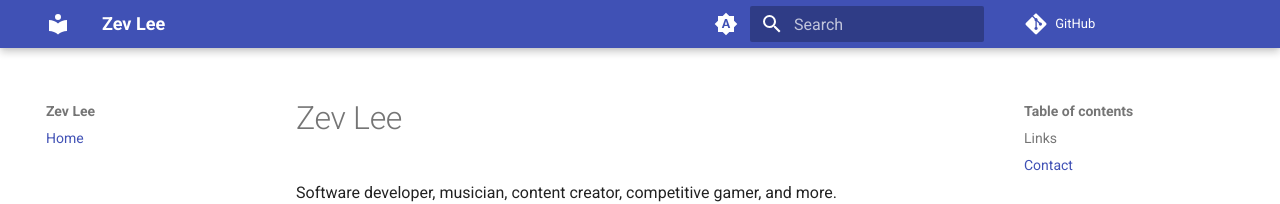
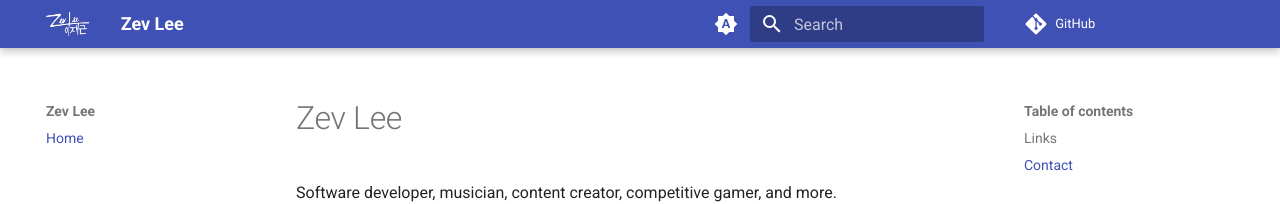
Before and after one commit to zevlee/zevlee.github.io, an MkDocs documentation site: the page built from docs/index.md, in a window 1280 px wide. Shown: the top 204 px of the page. Built offline with MkDocs 1.6.1 and Material for MkDocs 9.7.7, drawn with Linux system fonts in a browser that asks for light colours; comment, search, counter and statistics services are not loaded.

Commit message:
feat: Add logo and icon to website

```diff
--- a/docs/index.md
+++ b/docs/index.md
@@ -10,4 +10,4 @@ Software developer, musician, content creator, competitive gamer, and more.
 
 [Contact me on SimpleX Chat](https://simplex.chat/contact#/?v=2-6&smp=smp%3A%2F%2Fh--vW7ZSkXPeOUpfxlFGgauQmXNFOzGoizak7Ult7cw%3D%40smp15.simplex.im%2F2z2DhvGK8EdZtYWTQl7FggpaVpk2TkSs%23%2F%3Fv%3D1-3%26dh%3DMCowBQYDK2VuAyEA8QO63vRlEy2Ytp1Qge-br4ebtUIBZzmaaXdGPmTSnyY%253D%26srv%3Doauu4bgijybyhczbnxtlggo6hiubahmeutaqineuyy23aojpih3dajad.onion)
 
-![test](/assets/contact.png "Scan the QR code in SimpleX Chat to connect with me")
+![test](assets/contact.png "Scan the QR code in SimpleX Chat to connect with me")
--- a/mkdocs.yml
+++ b/mkdocs.yml
@@ -11,6 +11,8 @@ markdown_extensions:
       emoji_generator: !!python/name:material.extensions.emoji.to_svg
 
 theme:
+  logo: assets/logo.png
+  favicon: assets/icon.jpg
   name: material
   palette:
     # Palette toggle for automatic mode
```
Also changed, not shown: docs/assets/icon.jpg (added), docs/assets/logo.png (added).
